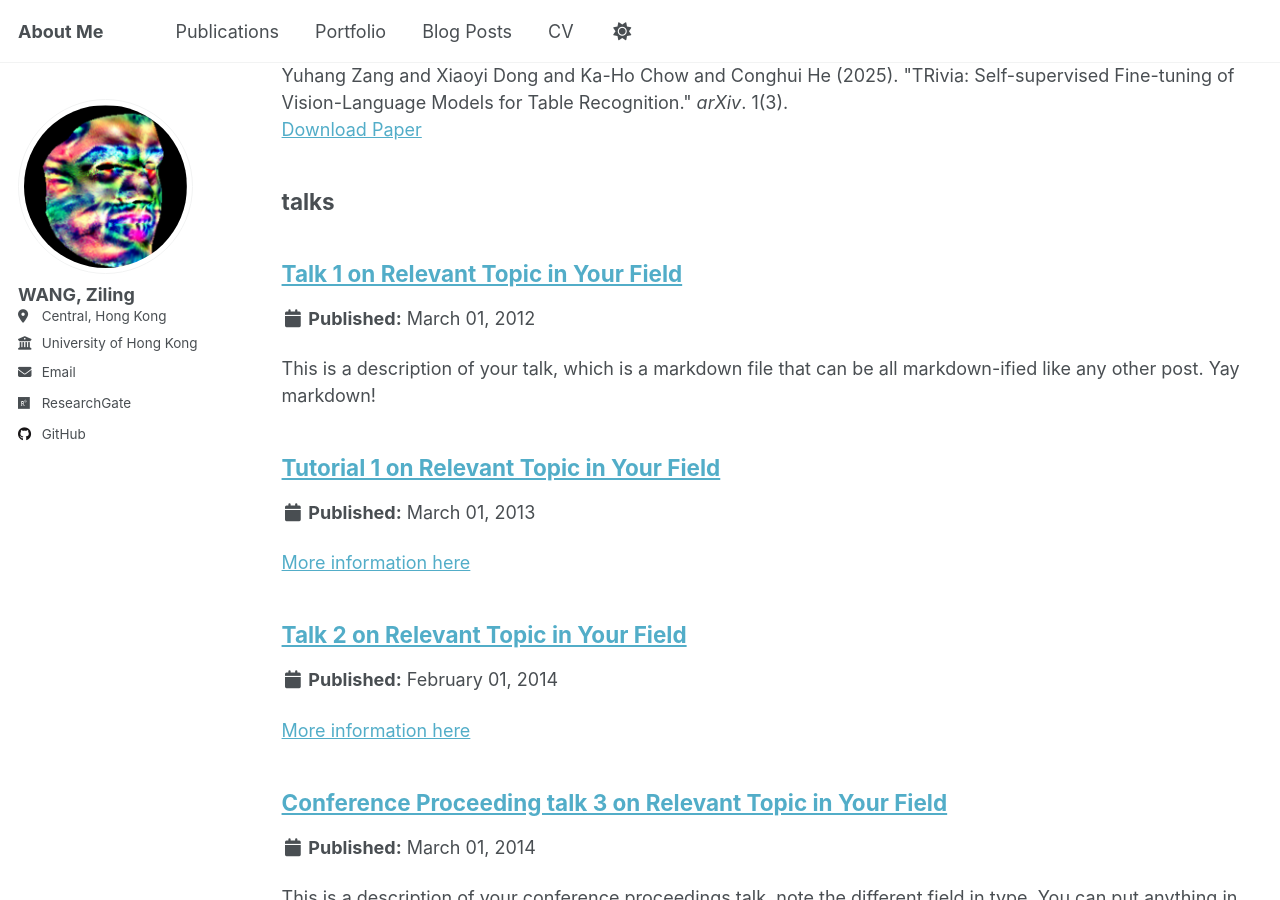
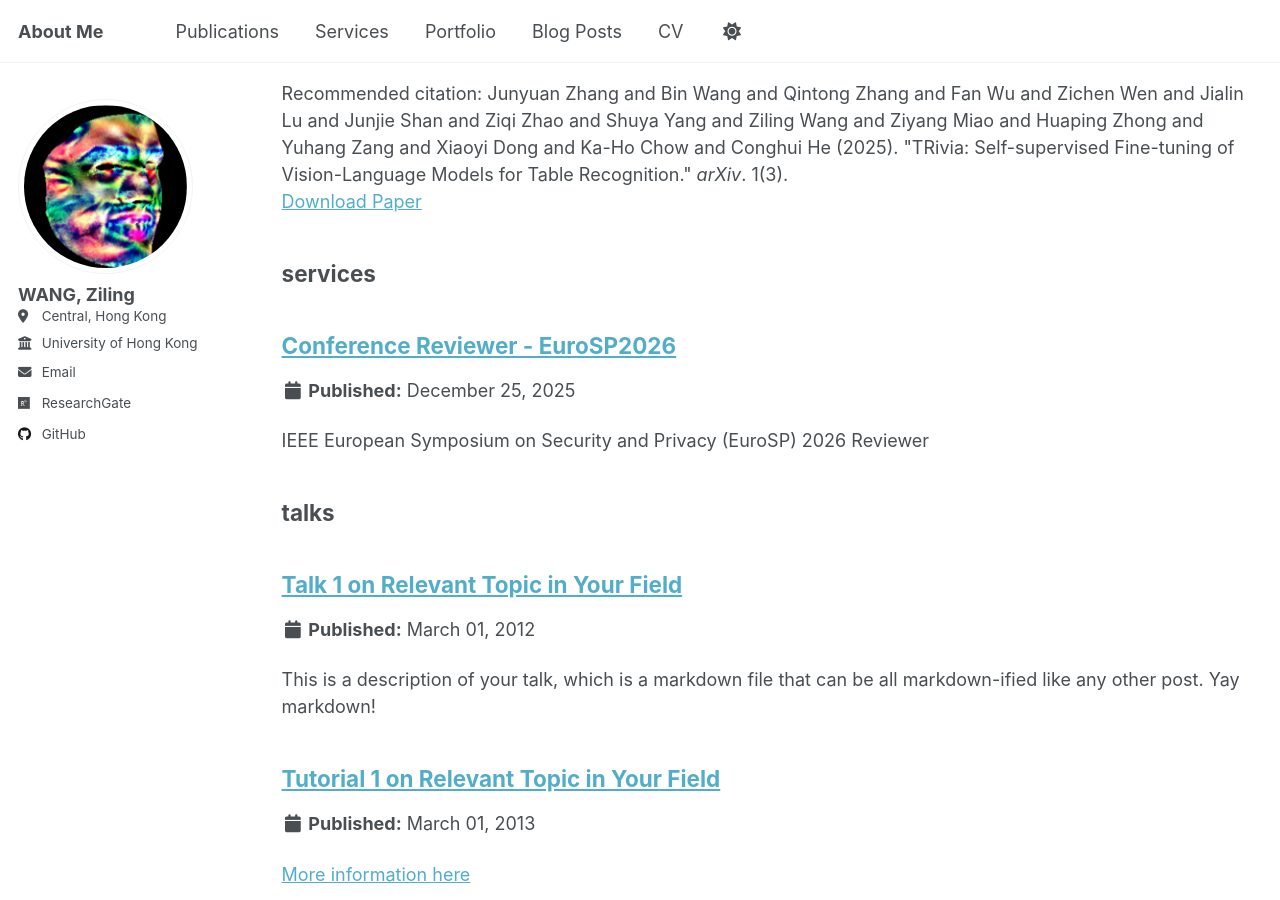
Before and after one commit to Michael-wzl/Michael-wzl.github.io, a Jekyll site: the page built from _pages/sitemap.md, in a window 1280 px wide and 900 px high, scrolled down 3869 px. Built offline with Jekyll 4.4.1, drawn with Linux system fonts in a browser that asks for light colours; a script that is not in the unit is left out.

Commit message:
added services

```diff
--- a/_config.yml
+++ b/_config.yml
@@ -232,6 +232,9 @@ collections:
   talks:
     output: true
     permalink: /:collection/:path/
+  services:
+    output: true
+    permalink: /:collection/:path/
 
 
 # These settings control how pages and collections are included in the site
@@ -289,6 +292,15 @@ defaults:
       layout: talk
       author_profile: true
       share: true
+  # _services
+  - scope:
+      path: ""
+      type: services
+    values:
+      layout: single
+      author_profile: true
+      share: true
+      comments: true
 
 
 # Sass/SCSS
--- a/_data/navigation.yml
+++ b/_data/navigation.yml
@@ -10,6 +10,9 @@
 main:
   - title: "Publications"
     url: /publications/
+
+  - title: "Services"
+    url: /services/
 
   #- title: "Talks"
   #  url: /talks/
--- /dev/null
+++ b/_services/service-1.md
@@ -0,0 +1,7 @@
+---
+title: "Conference Reviewer - EuroSP2026"
+excerpt: "IEEE European Symposium on Security and Privacy (EuroSP) 2026 Reviewer"
+collection: services
+---
+
+[EuroSP2026](https://eurosp2026.ieee-security.org)
```
Also changed, not shown: _pages/services.html (added, +14 -0 lines).
